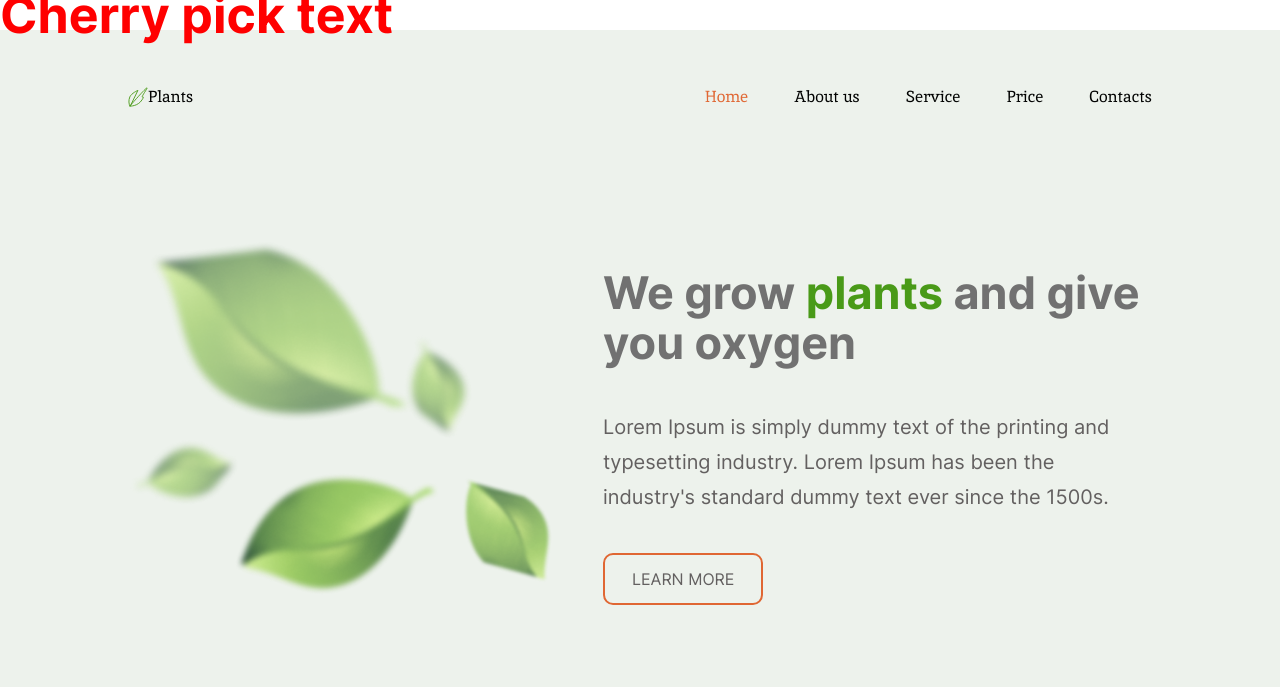
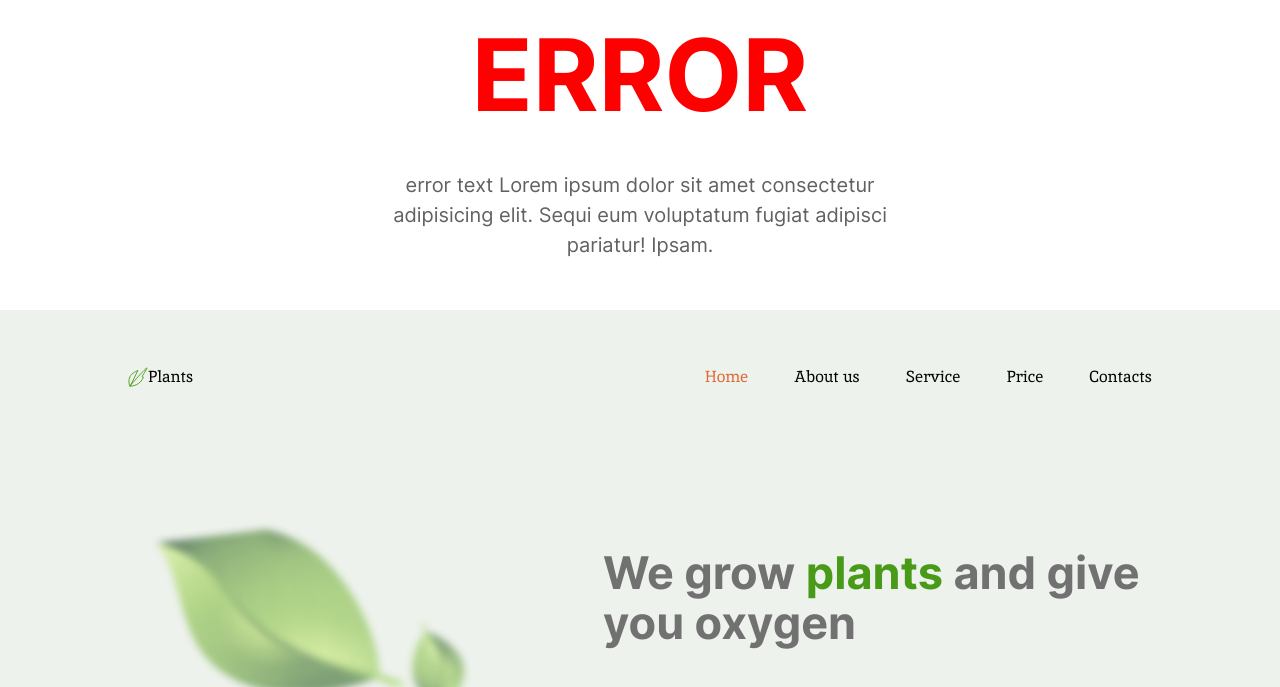
Before and after one commit to Andreizayaz/plants, a website built with webpack: page public/index.html in a window 1280 px wide. Shown: the top 687 px of the page. Built offline with nearby package versions, Linux system fonts and the light colour scheme.

Commit message:
[feat]: for reset merge

```diff
--- a/public/index.html
+++ b/public/index.html
@@ -6,7 +6,13 @@
     <title>Plants</title>
   </head>
   <body>
-    <h3 style="color: red; font-size: 50px">Cherry pick text</h3>
+    <div class="error">
+      <h1>error</h1>
+      <p>
+        error text Lorem ipsum dolor sit amet consectetur adipisicing elit.
+        Sequi eum voluptatum fugiat adipisci pariatur! Ipsam.
+      </p>
+    </div>
     <div class="header">
       <div class="container header__container">
         <div id="logo" class="logo"></div>
--- /dev/null
+++ b/src/scss/components/_error.scss
@@ -0,0 +1,14 @@
+.error {
+  margin: auto;
+  margin-bottom: 50px;
+  width: 500px;
+  text-align: center;
+
+  h1 {
+    margin-bottom: 20px;
+    color: red;
+    font-size: 100px;
+    text-transform: uppercase;
+    line-height: 150px;
+  }
+}
--- a/src/scss/main.scss
+++ b/src/scss/main.scss
@@ -5,3 +5,4 @@
 @import "./components/welcome";
 @import "./components/about";
 @import "./components/services";
+@import "./components/error";
```
